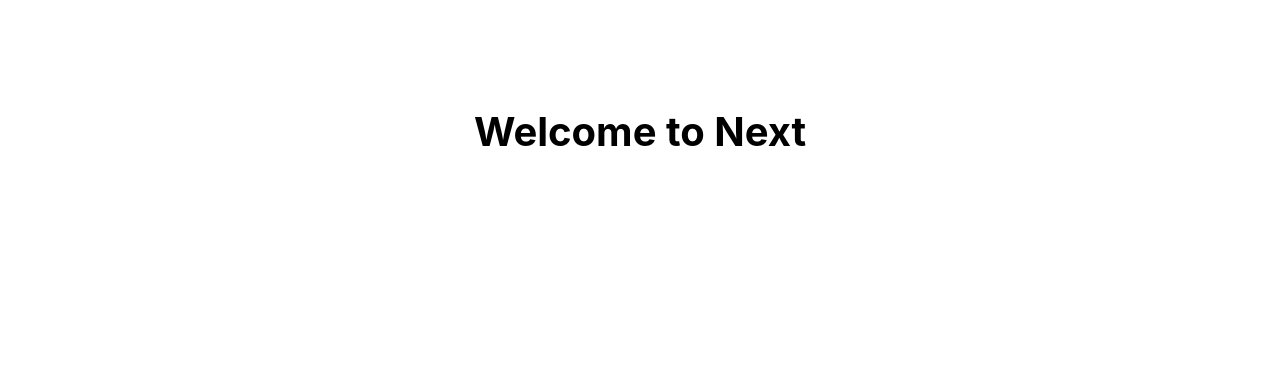
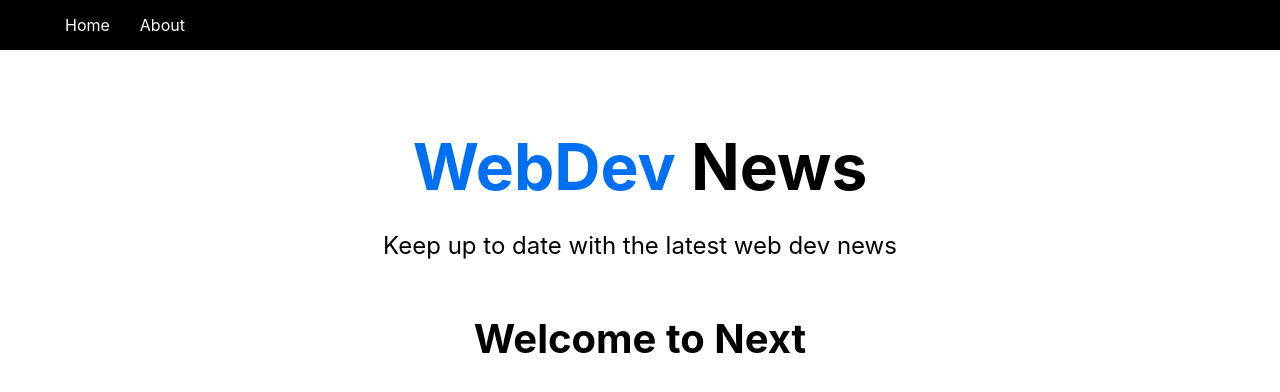
Before and after one commit to FullStackSmartDev/Next.js-WebDev-News-Static-Website, a Next.js app: page / in a window 1280 px wide. Shown: the top 392 px of the page. Built offline with nearby package versions, Linux system fonts and the light colour scheme.

Commit message:
Added Navbar and Header into the whole app

```diff
--- /dev/null
+++ b/components/Header.js
@@ -0,0 +1,16 @@
+import headerStyles from '../styles/Header.module.css'
+
+const Header = () => {
+  return (
+    <div>
+      <h1 className={headerStyles.title}>
+        <span>WebDev</span> News
+      </h1>
+      <p className={headerStyles.description}>
+        Keep up to date with the latest web dev news
+      </p>
+    </div>
+  )
+}
+
+export default Header
--- a/components/Layout.js
+++ b/components/Layout.js
@@ -1,12 +1,18 @@
+import Nav from './Nav'
+import Header from './Header'
 import styles from '../styles/Layout.module.css'
 
 const Layout = ({ children }) => {
   return (
-    <div className={styles.container}>
-      <main className={styles.main}>
-        {children}
-      </main>
-    </div>
+    <>
+      <Nav />
+      <div className={styles.container}>
+        <main className={styles.main}>
+          <Header />
+          {children}
+        </main>
+      </div>
+    </>
   )
 }
 
--- /dev/null
+++ b/components/Nav.js
@@ -0,0 +1,19 @@
+import Link from 'next/link'
+import navStyles from '../styles/Nav.module.css'
+
+const Nav = () => {
+  return (
+    <nav className={navStyles.nav}>
+      <ul>
+        <li>
+          <Link href='/'>Home</Link>
+        </li>
+        <li>
+          <Link href='/about'>About</Link>
+        </li>
+      </ul>
+    </nav>
+  )
+}
+
+export default Nav
--- /dev/null
+++ b/styles/Header.module.css
@@ -0,0 +1,27 @@
+.title a,
+.title span {
+    color: #0070f3;
+    text-decoration: none;
+}
+
+.title a:hover,
+.title a:focus,
+.title a:active {
+    text-decoration: underline;
+}
+
+.title {
+    margin: 0;
+    line-height: 1.15;
+    font-size: 4rem;
+}
+
+.title,
+.description {
+    text-align: center;
+}
+
+.description {
+    line-height: 1.5;
+    font-size: 1.5rem;
+}
--- a/styles/Layout.module.css
+++ b/styles/Layout.module.css
@@ -15,52 +15,6 @@
   justify-content: flex-start;
   align-items: center;
   font-size: 1.25rem;
-}
-
-.footer {
-  width: 100%;
-  height: 100px;
-  border-top: 1px solid #eaeaea;
-  display: flex;
-  justify-content: center;
-  align-items: center;
-}
-
-.footer img {
-  margin-left: 0.5rem;
-}
-
-.footer a {
-  display: flex;
-  justify-content: center;
-  align-items: center;
-}
-
-.title a {
-  color: #0070f3;
-  text-decoration: none;
-}
-
-.title a:hover,
-.title a:focus,
-.title a:active {
-  text-decoration: underline;
-}
-
-.title {
-  margin: 0;
-  line-height: 1.15;
-  font-size: 4rem;
-}
-
-.title,
-.description {
-  text-align: center;
-}
-
-.description {
-  line-height: 1.5;
-  font-size: 1.5rem;
 }
 
 .code {
--- /dev/null
+++ b/styles/Nav.module.css
@@ -0,0 +1,20 @@
+.nav {
+    height: 50px;
+    padding: 10px;
+    background: #000;
+    color: #fff;
+    display: flex;
+    align-items: center;
+    justify-content: flex-start;
+}
+
+.nav ul {
+    display: flex;
+    justify-content: center;
+    align-items: center;
+    list-style: none;
+}
+
+.nav ul li a {
+    margin: 5px 15px;
+}
```
